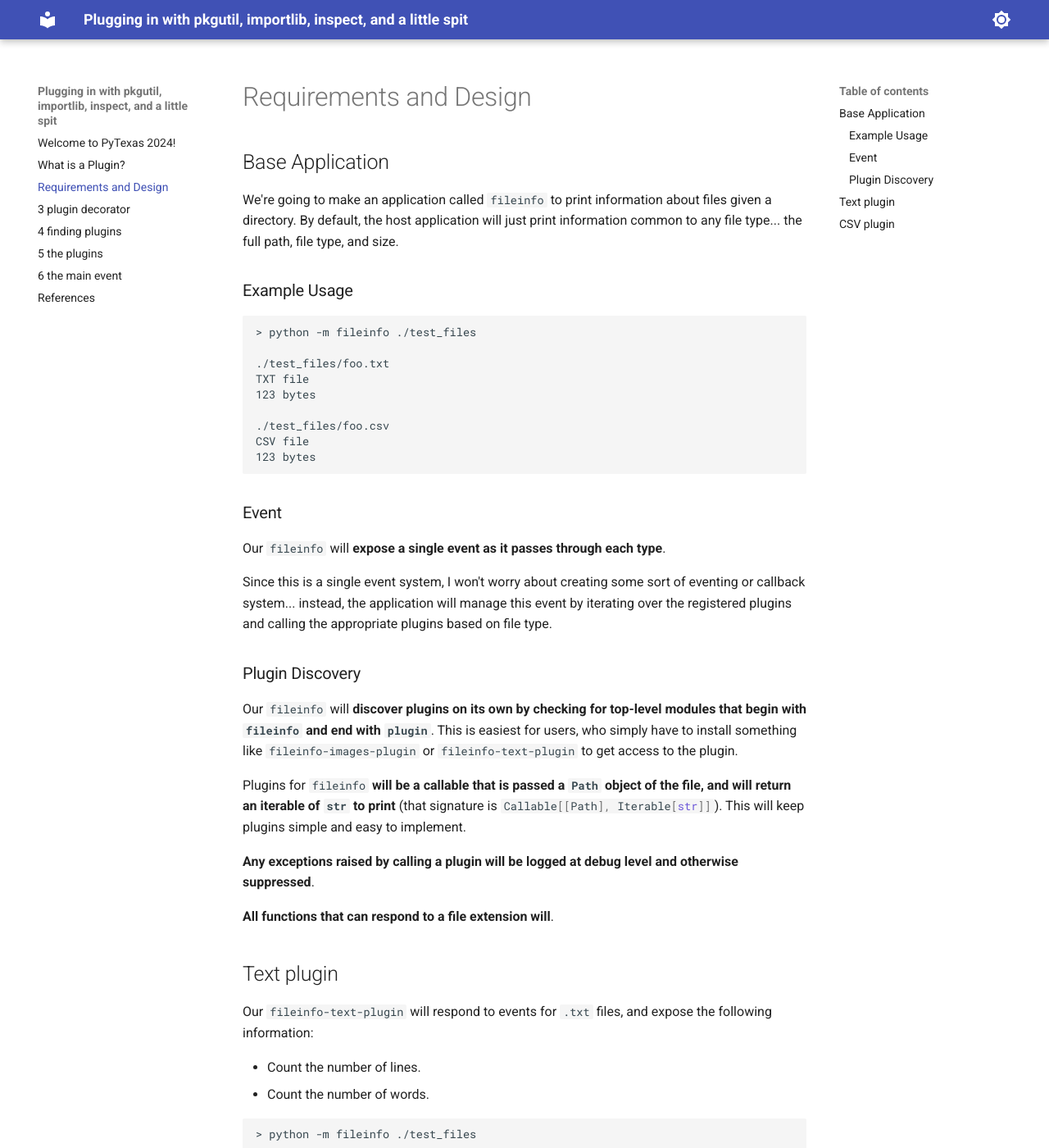
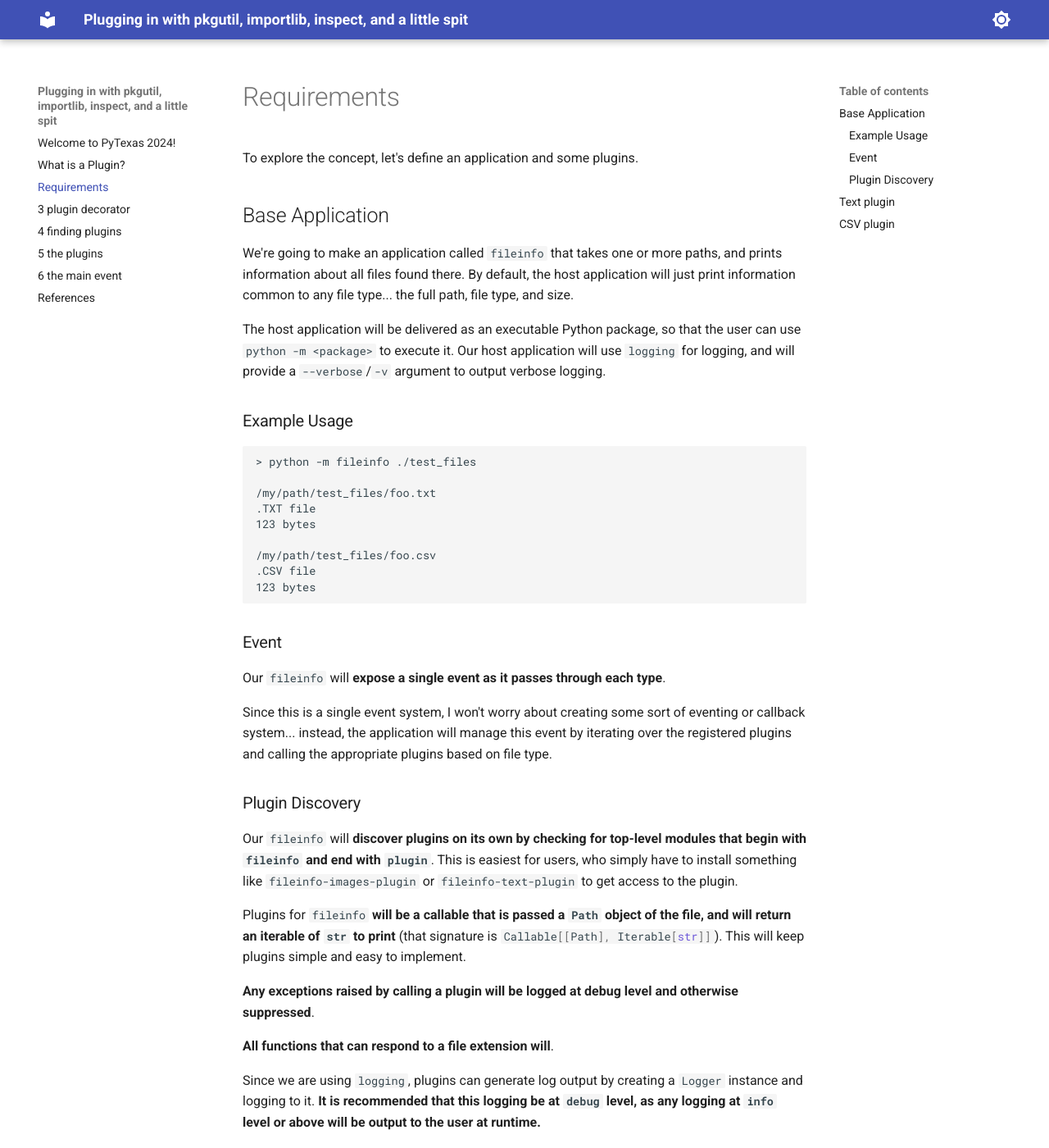
Before and after one commit to dijital20/pytexas2024-plugins, an MkDocs documentation site: the page built from docs/2_requirements_and_design.md, in a window 1280 px wide and 1400 px high. Shown: the whole window at 82% size. Built offline with MkDocs 1.6.1 and Material for MkDocs 9.7.7, drawn with Linux system fonts in a browser that asks for light colours; some of the changed text lies outside the part shown.

Commit message:
Updated content to better match real code.

````diff
--- a/docs/2_requirements_and_design.md
+++ b/docs/2_requirements_and_design.md
@@ -1,21 +1,28 @@
-# Requirements and Design
+# Requirements
+
+To explore the concept, let's define an application and some plugins.
 
 ## Base Application
 
-We're going to make an application called `fileinfo` to print information about files given a directory. By default, the
-host application will just print information common to any file type... the full path, file type, and size.
+We're going to make an application called `fileinfo` that takes one or more paths, and prints information about all
+files found there. By default, the host application will just print information common to any file type... the full
+path, file type, and size.
+
+The host application will be delivered as an executable Python package, so that the user can use `python -m <package>`
+to execute it. Our host application will use `logging` for logging, and will provide a `--verbose`/`-v` argument to
+output verbose logging.
 
 ### Example Usage
 
 ```plaintext
 > python -m fileinfo ./test_files
 
-./test_files/foo.txt
-TXT file
+/my/path/test_files/foo.txt
+.TXT file
 123 bytes
 
-./test_files/foo.csv
-CSV file
+/my/path/test_files/foo.csv
+.CSV file
 123 bytes
 ```
 
@@ -41,23 +48,27 @@ to implement.
 
 **All functions that can respond to a file extension will**.
 
+Since we are using `logging`, plugins can generate log output by creating a `Logger` instance and logging to it. **It
+is recommended that this logging be at `debug` level, as any logging at `info` level or above will be output to the
+user at runtime.**
+
 ## Text plugin
 
 Our `fileinfo-text-plugin` will respond to events for `.txt` files, and expose the following information:
 
-* Count the number of lines.
-* Count the number of words.
+* Count the number of lines (substrings split by newlines).
+* Count the number of words (non-empty, non-space substrings split by spaces).
 
 ```
 > python -m fileinfo ./test_files
 
-./test_files/foo.txt
+/my/path/test_files/foo.txt
 .TXT file
 123 bytes
 Lines 3
 Words 23
 
-./test_files/foo.csv
+/my/path/test_files/foo.csv
 .CSV file
 123 bytes
 ```
@@ -73,11 +84,11 @@ Our `fileinfo-csv-plugin` will respond to events for `.csv` files, and expose th
 ```
 > python -m fileinfo ./test_files
 
-./test_files/foo.txt
+/my/path/test_files/foo.txt
 .TXT file
 123 bytes
 
-./test_files/foo.csv
+/my/path/test_files/foo.csv
 .CSV file
 123 bytes
 Rows 3
````
